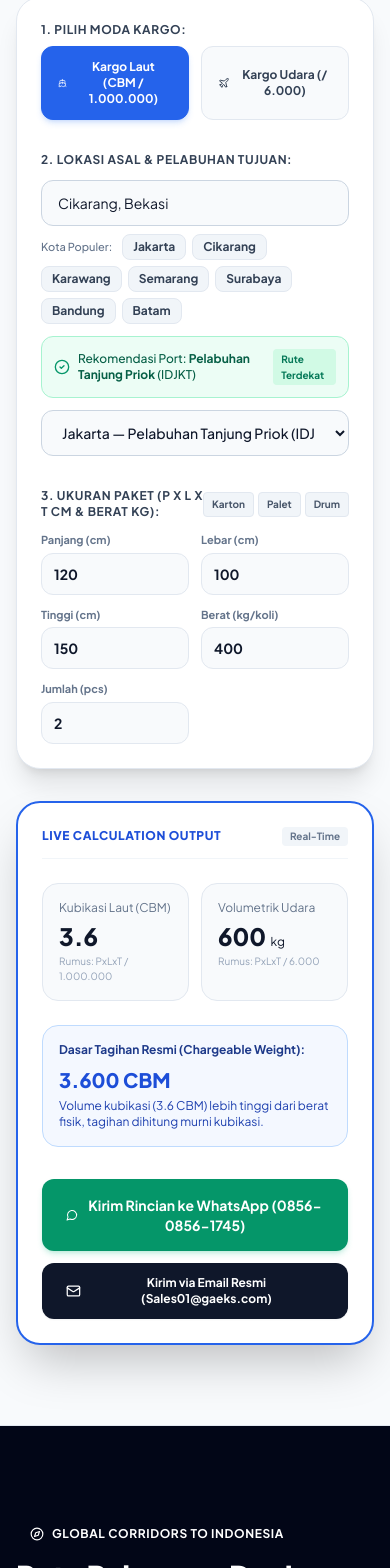
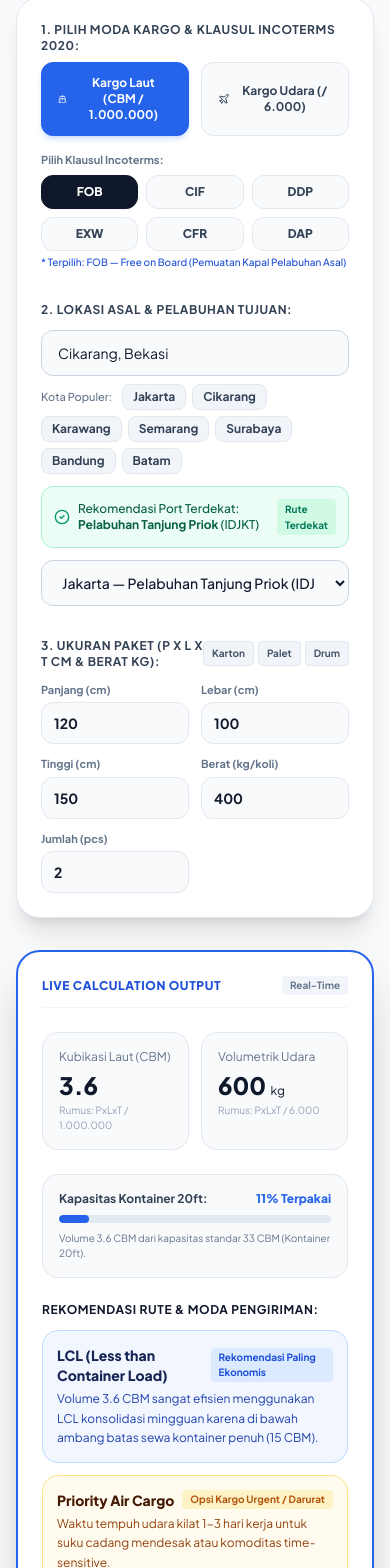
Before and after one commit to gaeksgroup-hash/gaeks-freight, a React (Vite) app: page / in a window 390 px wide. Shown: the part 2756-4324 px from the top of the page. Built offline with nearby package versions, Linux system fonts and the light colour scheme.

Commit message:
feat: Gaek Freight V11 with 100% pure freight images, dual LCL/FCL/Air recommendations, Incoterms 2020 selector, and container meter

```diff
--- a/src/components/SmartCalculator.tsx
+++ b/src/components/SmartCalculator.tsx
@@ -1,8 +1,9 @@
 // filepath: /src/components/SmartCalculator.tsx
 import React, { useState, useMemo } from 'react';
-import { Ship, Plane, ArrowRight, MessageCircle, Mail, Package, Box, Layers, CheckCircle2 } from 'lucide-react';
+import { Ship, Plane, ArrowRight, MessageCircle, Mail, Package, Box, Layers, CheckCircle2, ShieldAlert, Sparkles, Scale } from 'lucide-react';
 import { findSmartNearestPort } from '../utils/portFinder';
 import { ShippingMode, Language } from '../types/freight';
+import { UI_TEXT, getTranslation } from '../utils/translations';
 
 interface SmartCalculatorProps {
   prefillService?: string;
@@ -15,10 +16,20 @@ const PRESET_PACKAGES = [
   { name: 'Drum Baja Cairan', p: 60, l: 60, t: 90, w: 200, pcs: 4 }
 ];
 
+const INCOTERMS_LIST = [
+  { code: 'FOB', desc: 'Free on Board (Pemuatan Kapal Pelabuhan Asal)' },
+  { code: 'CIF', desc: 'Cost, Insurance & Freight (Sampai Pelabuhan Tujuan)' },
+  { code: 'DDP', desc: 'Delivered Duty Paid (Door to Door Pajak Bersih)' },
+  { code: 'EXW', desc: 'Ex Works (Pengambilan di Pabrik/Gudang Supplier)' },
+  { code: 'CFR', desc: 'Cost and Freight (Ongkos Angkut Sampai Tujuan)' },
+  { code: 'DAP', desc: 'Delivered at Place (Kirim ke Alamat Pabrik Pembeli)' }
+];
+
 const QUICK_CITIES = ['Jakarta', 'Cikarang', 'Karawang', 'Semarang', 'Surabaya', 'Bandung', 'Batam'];
 
 export const SmartCalculator: React.FC<SmartCalculatorProps> = ({ prefillService, currentLang = 'id' }) => {
   const [shippingMode, setShippingMode] = useState<ShippingMode>('ocean');
+  const [selectedIncoterm, setSelectedIncoterm] = useState('FOB');
   const [originInput, setOriginInput] = useState('Cikarang, Bekasi');
   const [destinationPort, setDestinationPort] = useState('Jakarta (Tanjung Priok / IDJKT)');
 
@@ -59,6 +70,42 @@ export const SmartCalculator: React.FC<SmartCalculatorProps> = ({ prefillService
   const isAirVolumetricDominant = totalVolumetricAirKg > totalActualWeightKg;
   const airChargeableBasis = Math.max(totalVolumetricAirKg, totalActualWeightKg);
 
+  // Persentase Penggunaan Kontainer 20ft (33 CBM)
+  const container20ftCapacity = 33;
+  const containerUsagePercent = Math.min(100, Math.round((totalVolumeCbm / container20ftCapacity) * 100));
+
+  // Rekomendasi Cerdas: LCL vs FCL vs Air
+  const recommendations = useMemo(() => {
+    if (totalVolumeCbm < 15) {
+      return {
+        primary: {
+          title: 'LCL (Less than Container Load)',
+          badge: 'Rekomendasi Paling Ekonomis',
+          desc: `Volume ${totalVolumeCbm} CBM sangat efisien menggunakan LCL konsolidasi mingguan karena di bawah ambang batas sewa kontainer penuh (15 CBM).`
+        },
+        alternative: {
+          title: 'Priority Air Cargo',
+          badge: 'Opsi Kargo Urgent / Darurat',
+          desc: 'Waktu tempuh udara kilat 1-3 hari kerja untuk suku cadang mendesak atau komoditas time-sensitive.'
+        }
+      };
+    } else {
+      const containerType = totalVolumeCbm <= 33 ? 'Kontainer 20ft (33 CBM)' : 'Kontainer 40ft High Cube (68 CBM)';
+      return {
+        primary: {
+          title: `FCL (${containerType})`,
+          badge: 'Rekomendasi Utama (Hemat & Aman)',
+          desc: `Volume ${totalVolumeCbm} CBM jauh lebih hemat menyewa 1 kontainer penuh (FCL), kargo eksklusif tanpa risiko tercampur di gudang CFS.`
+        },
+        alternative: {
+          title: 'Priority Air Cargo (Split / Charter)',
+          badge: 'Alternatif Kargo Kritis',
+          desc: 'Pengiriman udara prioritas sebagian kargo untuk menjaga kelangsungan operasional perakitan pabrik.'
+        }
+      };
+    }
+  }, [totalVolumeCbm]);
+
   const applyPreset = (preset: typeof PRESET_PACKAGES[0]) => {
     setLengthCm(preset.p);
     setWidthCm(preset.l);
@@ -73,22 +120,25 @@ export const SmartCalculator: React.FC<SmartCalculatorProps> = ({ prefillService
       : `Total Volumetrik: ${totalVolumetricAirKg} KG (Dasar Tagihan: ${airChargeableBasis} KG)`;
 
     const text = `Halo Gaek Freight, saya ingin konsultasi tarif kargo:
-- Moda: ${shippingMode === 'ocean' ? 'Kargo Laut (Ocean Freight)' : 'Kargo Udara (Air Cargo)'}
+- Klausul Incoterms: ${selectedIncoterm} (${INCOTERMS_LIST.find(i => i.code === selectedIncoterm)?.desc})
+- Moda Pengiriman: ${shippingMode === 'ocean' ? 'Kargo Laut (Ocean Freight)' : 'Kargo Udara (Air Cargo)'}
 - Lokasi Asal: ${originInput} (${nearestPortRecommendation ? 'Saran Hub: ' + nearestPortRecommendation.port : ''})
 - Pelabuhan Tujuan: ${destinationPort}
 - Dimensi: ${lengthCm} x ${widthCm} x ${heightCm} cm
 - Berat: ${weightKg} kg/koli | Qty: ${quantity} koli
 - ${basisText}
+- Rekomendasi Sistem: ${recommendations.primary.title} (Opsi Urgent: ${recommendations.alternative.title})
 Mohon informasi penawaran tarif dan jadwal kapal terdekat. Terima kasih.`;
 
     window.open(`https://wa.me/6285608561745?text=${encodeURIComponent(text)}`, '_blank');
   };
 
   const handleSendEmail = () => {
-    const subject = `Permohonan Penawaran Tarif Kargo - ${originInput} ke ${destinationPort}`;
+    const subject = `Inquiry Tarif Kargo (${selectedIncoterm}) - ${originInput} ke ${destinationPort}`;
     const body = `Halo Tim Komersial Gaek Freight,
 
 Mohon informasi tarif dan jadwal pengiriman untuk data kargo berikut:
+- Klausul Incoterms: ${selectedIncoterm} (${INCOTERMS_LIST.find(i => i.code === selectedIncoterm)?.desc})
 - Moda Pengiriman: ${shippingMode === 'ocean' ? 'Laut (FCL/LCL)' : 'Udara (Air Cargo)'}
 - Kota Asal: ${originInput}
 - Pelabuhan Tujuan: ${destinationPort}
@@ -97,6 +147,7 @@ Mohon informasi tarif dan jadwal pengiriman untuk data kargo berikut:
 - Total Jumlah: ${quantity} koli
 - Total Kubikasi (CBM): ${totalVolumeCbm} CBM
 - Berat Volumetrik Udara: ${totalVolumetricAirKg} KG
+- Rekomendasi Sistem: ${recommendations.primary.title} (Alternatif Urgent: ${recommendations.alternative.title})
 
 Terima kasih.`;
 
@@ -116,7 +167,7 @@ Terima kasih.`;
             Cargo Check!
           </h2>
           <p className="mt-2 text-slate-600 text-sm sm:text-base">
-            Hitung kubikasi laut (CBM), berat volumetrik udara, dan deteksi otomatis pelabuhan terdekat dalam hitungan detik.
+            Hitung kubikasi laut (CBM), evaluasi rekomendasi cerdas LCL vs FCL vs Air, tentukan Incoterms, dan deteksi port terdekat dalam hitungan detik.
           </p>
         </div>
 
@@ -125,12 +176,13 @@ Terima kasih.`;
           {/* Kolom Kiri: Formulir Interaktif Cepat */}
           <div className="lg:col-span-7 bg-white p-6 sm:p-10 rounded-3xl border border-slate-200 shadow-xl space-y-6">
 
-            {/* Step 1: Mode Switcher */}
+            {/* Step 1: Mode Kargo & Pilihan Incoterms 2020 */}
+            <div className="space-y-4">
               <div>
                 <label className="text-xs font-bold text-slate-700 uppercase tracking-wider block mb-2">
-                1. Pilih Moda Kargo:
+                  1. Pilih Moda Kargo & Klausul Incoterms 2020:
                 </label>
-              <div className="grid grid-cols-2 gap-3">
+                <div className="grid grid-cols-2 gap-3 mb-3">
                   <button
                     onClick={() => setShippingMode('ocean')}
                     className={`flex items-center justify-center space-x-2 py-3 px-4 rounded-xl border text-xs font-bold transition-all ${
@@ -153,6 +205,31 @@ Terima kasih.`;
                     <Plane className="w-4 h-4" />
                     <span>Kargo Udara (/ 6.000)</span>
                   </button>
+                </div>
+              </div>
+
+              {/* Incoterms Selector Pills */}
+              <div>
+                <span className="text-[11px] text-slate-500 font-bold block mb-1.5">Pilih Klausul Incoterms:</span>
+                <div className="grid grid-cols-3 sm:grid-cols-6 gap-2">
+                  {INCOTERMS_LIST.map((inco) => (
+                    <button
+                      key={inco.code}
+                      onClick={() => setSelectedIncoterm(inco.code)}
+                      className={`py-2 px-2 rounded-xl text-xs font-extrabold border transition-all text-center ${
+                        selectedIncoterm === inco.code
+                          ? 'bg-slate-900 text-white border-slate-900 shadow-sm'
+                          : 'bg-slate-50 text-slate-700 border-slate-200 hover:border-blue-400'
+                      }`}
+                      title={inco.desc}
+                    >
+                      {inco.code}
+                    </button>
+                  ))}
+                </div>
+                <span className="text-[10px] text-blue-700 font-medium block mt-1">
+                  * Terpilih: {selectedIncoterm} — {INCOTERMS_LIST.find(i => i.code === selectedIncoterm)?.desc}
+                </span>
               </div>
             </div>
 
@@ -191,7 +268,7 @@ Terima kasih.`;
                 <div className="p-3 bg-emerald-50 border border-emerald-200 rounded-xl flex items-center justify-between text-xs text-emerald-800 font-medium">
                   <div className="flex items-center space-x-2">
                     <CheckCircle2 className="w-4 h-4 text-emerald-600 flex-shrink-0" />
-                    <span>Rekomendasi Port: <strong>{nearestPortRecommendation.port}</strong> ({nearestPortRecommendation.code})</span>
+                    <span>Rekomendasi Port Terdekat: <strong>{nearestPortRecommendation.port}</strong> ({nearestPortRecommendation.code})</span>
                   </div>
                   <span className="text-[10px] text-emerald-700 font-bold bg-emerald-100 px-2 py-0.5 rounded">Rute Terdekat</span>
                 </div>
@@ -287,7 +364,7 @@ Terima kasih.`;
 
           </div>
 
-          {/* Kolom Kanan: Dashboard Hasil Real-Time Interaktif */}
+          {/* Kolom Kanan: Dashboard Hasil Real-Time & Rekomendasi Cerdas */}
           <div className="lg:col-span-5 bg-white p-6 sm:p-10 rounded-3xl border-2 border-blue-600 shadow-2xl space-y-6">
             <div className="flex items-center justify-between pb-3 border-b border-slate-100">
               <span className="text-xs font-black uppercase tracking-wider text-blue-700">
@@ -312,35 +389,67 @@ Terima kasih.`;
               </div>
             </div>
 
-            {/* Evaluasi Dasar Tagihan (Chargeable Rule) */}
-            <div className="p-4 bg-blue-50/70 border border-blue-200 rounded-2xl space-y-2">
-              <span className="text-xs font-bold text-blue-900 block">
-                Dasar Tagihan Resmi (Chargeable Weight):
+            {/* Visual Container 20ft Capacity Usage Meter */}
+            <div className="p-4 bg-slate-50 rounded-2xl border border-slate-200 space-y-2">
+              <div className="flex items-center justify-between text-xs font-bold text-slate-700">
+                <span>Kapasitas Kontainer 20ft:</span>
+                <span className="text-blue-600 font-extrabold">{containerUsagePercent}% Terpakai</span>
+              </div>
+              <div className="w-full bg-slate-200 h-2 rounded-full overflow-hidden">
+                <div
+                  className="bg-blue-600 h-2 rounded-full transition-all duration-500"
+                  style={{ width: `${containerUsagePercent}%` }}
+                />
+              </div>
+              <span className="text-[10px] text-slate-500 block">
+                Volume {totalVolumeCbm} CBM dari kapasitas standar 33 CBM (Kontainer 20ft).
+              </span>
+            </div>
+
+            {/* Rekomendasi Ganda Cerdas: LCL vs FCL vs Air */}
+            <div className="space-y-3">
+              <span className="text-xs font-bold text-slate-900 uppercase tracking-wider block">
+                Rekomendasi Rute & Moda Pengiriman:
               </span>
 
-              {shippingMode === 'ocean' ? (
-                <div>
-                  <div className="text-xl font-black text-blue-700">
-                    {oceanChargeableBasis.toFixed(3)} CBM
+              {/* Rekomendasi Utama */}
+              <div className="p-3.5 bg-blue-50/80 border border-blue-200 rounded-2xl">
+                <div className="flex items-center justify-between mb-1">
+                  <span className="text-sm font-black text-blue-950">{recommendations.primary.title}</span>
+                  <span className="text-[10px] font-bold text-blue-700 bg-blue-100 px-2 py-0.5 rounded">
+                    {recommendations.primary.badge}
+                  </span>
                 </div>
-                  <p className="text-xs text-blue-800 mt-1">
-                    {isOceanWeightDominant
-                      ? 'Beban tonase fisik (' + (totalActualWeightKg/1000).toFixed(2) + ' Ton) lebih tinggi dari volume, tagihan dihitung berdasarkan tonase.'
-                      : 'Volume kubikasi (' + totalVolumeCbm + ' CBM) lebih tinggi dari berat fisik, tagihan dihitung murni kubikasi.'}
+                <p className="text-xs text-blue-800 leading-relaxed">
+                  {recommendations.primary.desc}
                 </p>
               </div>
-              ) : (
-                <div>
-                  <div className="text-xl font-black text-blue-700">
-                    {airChargeableBasis} KG
+
+              {/* Rekomendasi Alternatif (Jika Urgent) */}
+              <div className="p-3.5 bg-amber-50/80 border border-amber-200 rounded-2xl">
+                <div className="flex items-center justify-between mb-1">
+                  <span className="text-sm font-black text-amber-950">{recommendations.alternative.title}</span>
+                  <span className="text-[10px] font-bold text-amber-700 bg-amber-100 px-2 py-0.5 rounded">
+                    {recommendations.alternative.badge}
+                  </span>
                 </div>
-                  <p className="text-xs text-blue-800 mt-1">
-                    {isAirVolumetricDominant
-                      ? 'Berat volumetrik (' + totalVolumetricAirKg + ' kg) lebih tinggi dari berat aktual (' + totalActualWeightKg + ' kg).'
-                      : 'Berat aktual fisik (' + totalActualWeightKg + ' kg) lebih tinggi dari berat volumetrik.'}
+                <p className="text-xs text-amber-800 leading-relaxed">
+                  {recommendations.alternative.desc}
                 </p>
               </div>
-              )}
+            </div>
+
+            {/* Evaluasi Dasar Tagihan (Chargeable Rule) */}
+            <div className="p-3.5 bg-slate-50 border border-slate-200 rounded-2xl text-xs space-y-1">
+              <strong className="text-slate-900 block">Dasar Tagihan Resmi (Chargeable Weight):</strong>
+              <div className="text-blue-700 font-extrabold text-sm">
+                {shippingMode === 'ocean' ? `${oceanChargeableBasis.toFixed(3)} CBM` : `${airChargeableBasis} KG`}
+              </div>
+              <span className="text-[11px] text-slate-500 block">
+                {shippingMode === 'ocean'
+                  ? (isOceanWeightDominant ? 'Dikenakan tarif tonase karena berat fisik melampaui volume.' : 'Dikenakan tarif volume CBM murni.')
+                  : (isAirVolumetricDominant ? 'Dikenakan berat volumetrik udara karena volume melampaui berat fisik.' : 'Dikenakan berat aktual fisik.')}
+              </span>
             </div>
 
             {/* Action Buttons: WhatsApp & Email Instan */}
@@ -350,7 +459,7 @@ Terima kasih.`;
                 className="w-full flex items-center justify-center space-x-2 bg-emerald-600 hover:bg-emerald-700 text-white py-4 px-6 rounded-xl font-bold text-sm transition-all shadow-md shadow-emerald-500/20 hover:scale-[1.01]"
               >
                 <MessageCircle className="w-4 h-4" />
-                <span>Kirim Rincian ke WhatsApp (0856-0856-1745)</span>
+                <span>Kirim Rincian & Incoterms ke WhatsApp</span>
               </button>
 
               <button
```
Also changed, not shown: src/utils/newsStorage.ts (+17 -17 lines), 7 other files (tests, documents, lock files or other folders). Lines whose indentation alone changed are shown as unchanged.
